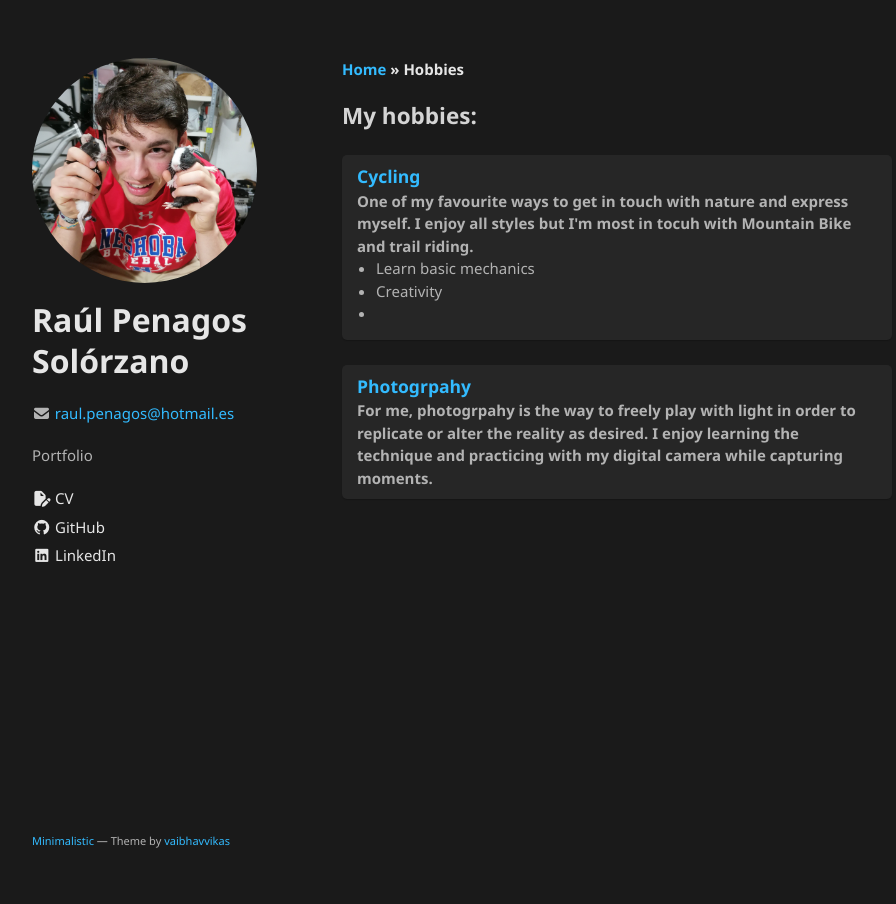
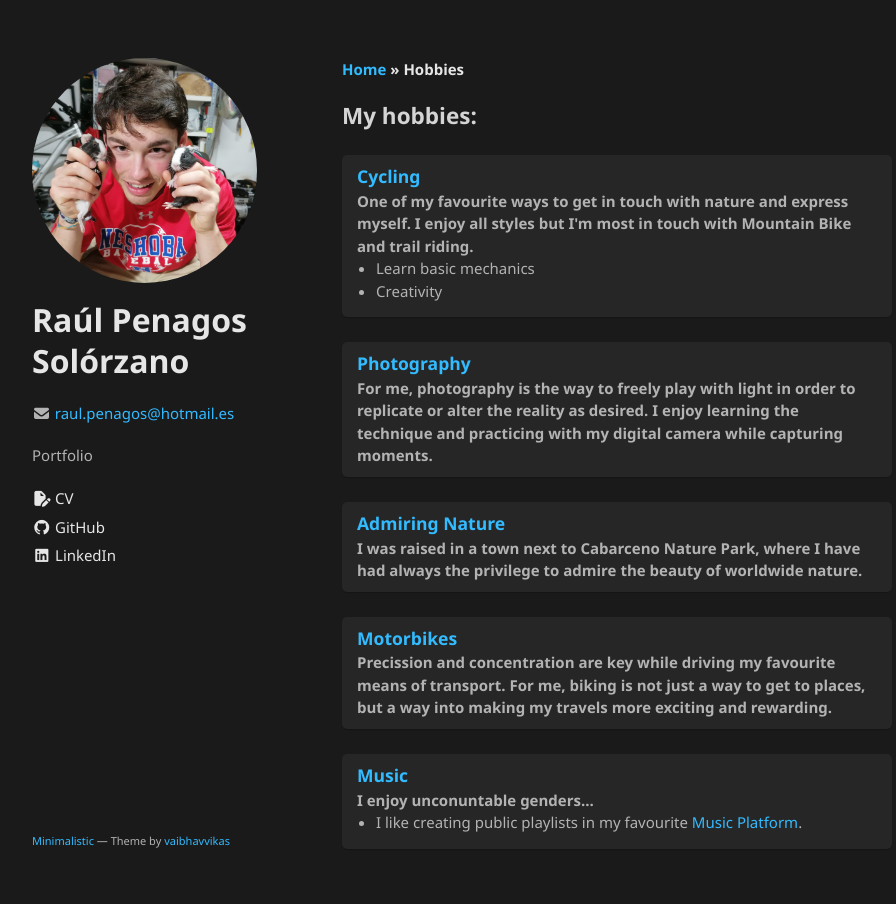
Before and after one commit to RaulPenagos/raulpenagos.github.io, a Jekyll site: the page built from pages/hobbies.md, in a window 1280 px wide. Shown: the whole page, without its empty margins (178-1074 px from the left). Built offline with Jekyll 4.4.1, drawn with Linux system fonts in a browser that asks for light colours.

Commit message:
Update some hobbies

```diff
--- a/pages/hobbies.md
+++ b/pages/hobbies.md
@@ -11,21 +11,40 @@ so I can include one pciture easily for every hobbie -->
 
 <div class="card">
   <h3>Cycling</h3>
-  <p><b>One of my favourite ways to get in touch with nature and express myself. I enjoy all styles but I'm most in tocuh with Mountain Bike and trail riding. </b></p>
+  <p><b>One of my favourite ways to get in touch with nature and express myself. I enjoy all styles but I'm most in touch with Mountain Bike and trail riding. </b></p>
   <ul>
     <li>Learn basic mechanics</li>
     <li>Creativity</li>
-    <li></li>
   </ul>
   <a href=""><span class="card-link-spanner"></span></a>
 </div>
 
 <div class="card">
-  <h3>Photogrpahy</h3>
-  <p><b>For me, photogrpahy is the way to freely play with light in order to replicate or alter the reality as desired. I enjoy learning the technique and practicing with my digital camera while capturing moments.</b></p>
+  <h3>Photography</h3>
+  <p><b>For me, photography is the way to freely play with light in order to replicate or alter the reality as desired. I enjoy learning the technique and practicing with my digital camera while capturing moments.</b></p>
   <a href=""><span class="card-link-spanner"></span></a>
 </div>
 
+<div class="card">
+  <h3>Admiring Nature</h3>
+  <p><b>I was raised in a town next to Cabarceno Nature Park, where I have had always the privilege to admire the beauty of worldwide nature. </b></p>
+  <a href=""><span class="card-link-spanner"></span></a>
+</div>
+
+<div class="card">
+  <h3>Motorbikes</h3>
+  <p><b>Precission and concentration are key while driving my favourite means of transport. For me, biking is not just a way to get to places, but a way into making my travels more exciting and rewarding.  </b></p>
+  <a href=""><span class="card-link-spanner"></span></a>
+</div>
+
+<div class="card">
+  <h3>Music</h3>
+  <p><b>I enjoy unconuntable genders...</b></p>
+  <ul>
+    <li>I like creating public playlists in my favourite <a href="https://open.spotify.com/user/2son7i93pvexuwwfflqrfh0vo">Music Platform</a>.</li>
+  </ul>
+  <a href=""><span class="card-link-spanner"></span></a>
+</div>
 
 <!--
 photography
```
Also changed, not shown: index.md (+3 -2 lines).
